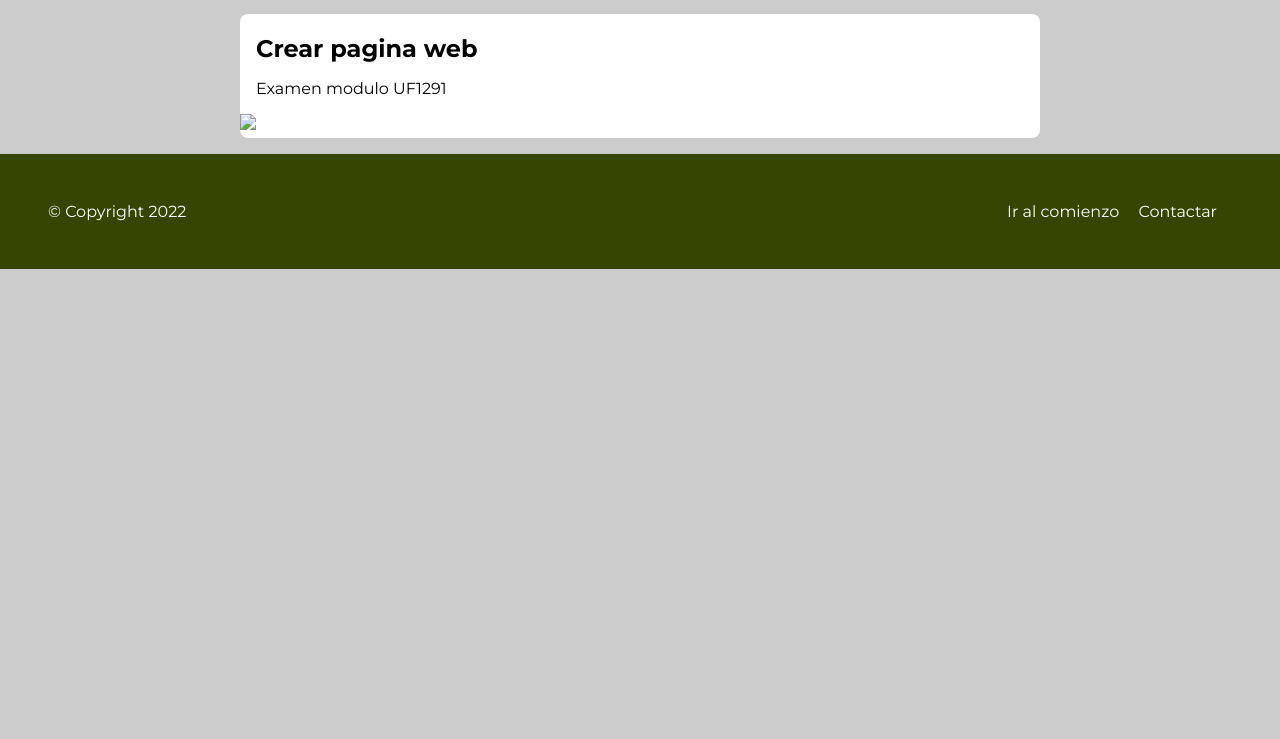
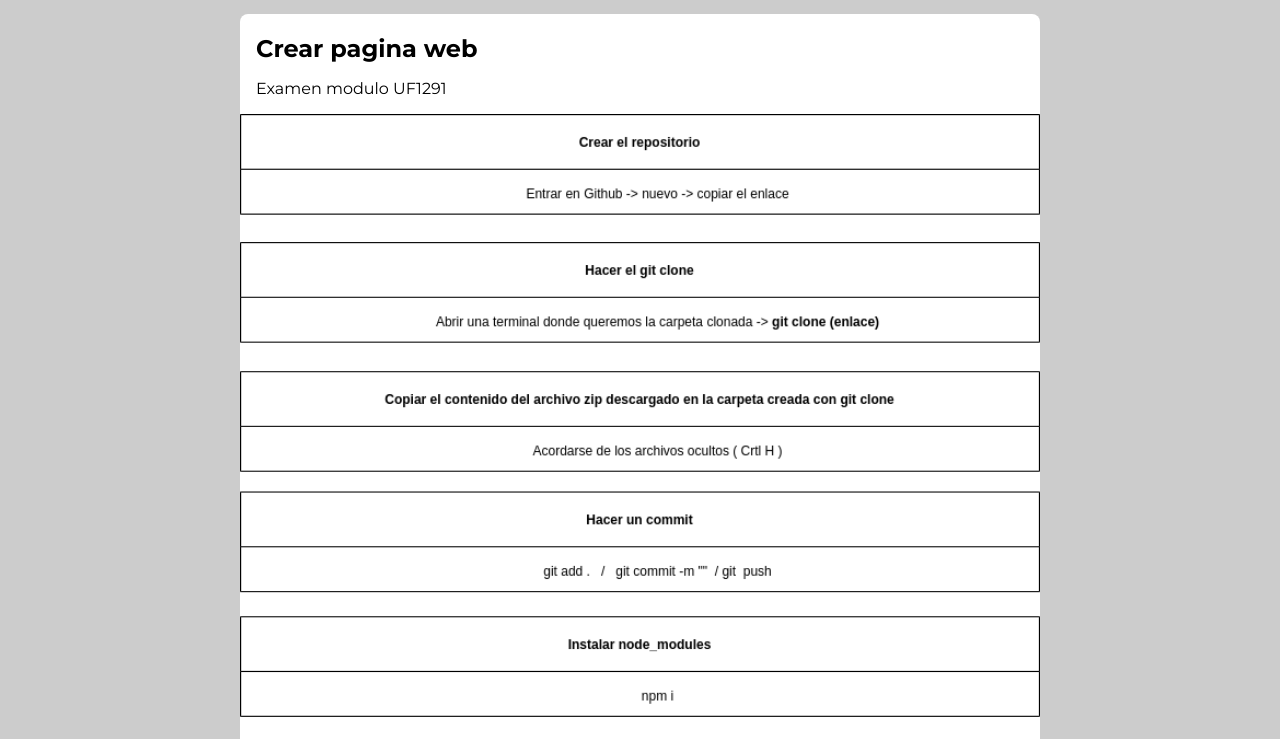
Before and after one commit to manuelpaidoslalin/Blog-de-manuel, a plain HTML site: page index.html in a window 1280 px wide. Shown: the part 9607-10346 px from the top of the page. Before the commit the page ends 9876 px from the top, so only its background shows below. Drawn offline with Linux system fonts and the light colour scheme.

Commit message:
2 penultimo commit

```diff
--- a/index.html
+++ b/index.html
@@ -35,7 +35,7 @@
         <article>
             <h2>Crear pagina web</h2>
             <p>Examen modulo UF1291</p>
-            <img src="CrearPagina.png" width="800" />
+            <img src="img/CrearPagina.png" width="800" />
         </article>
 
     </section>
```
